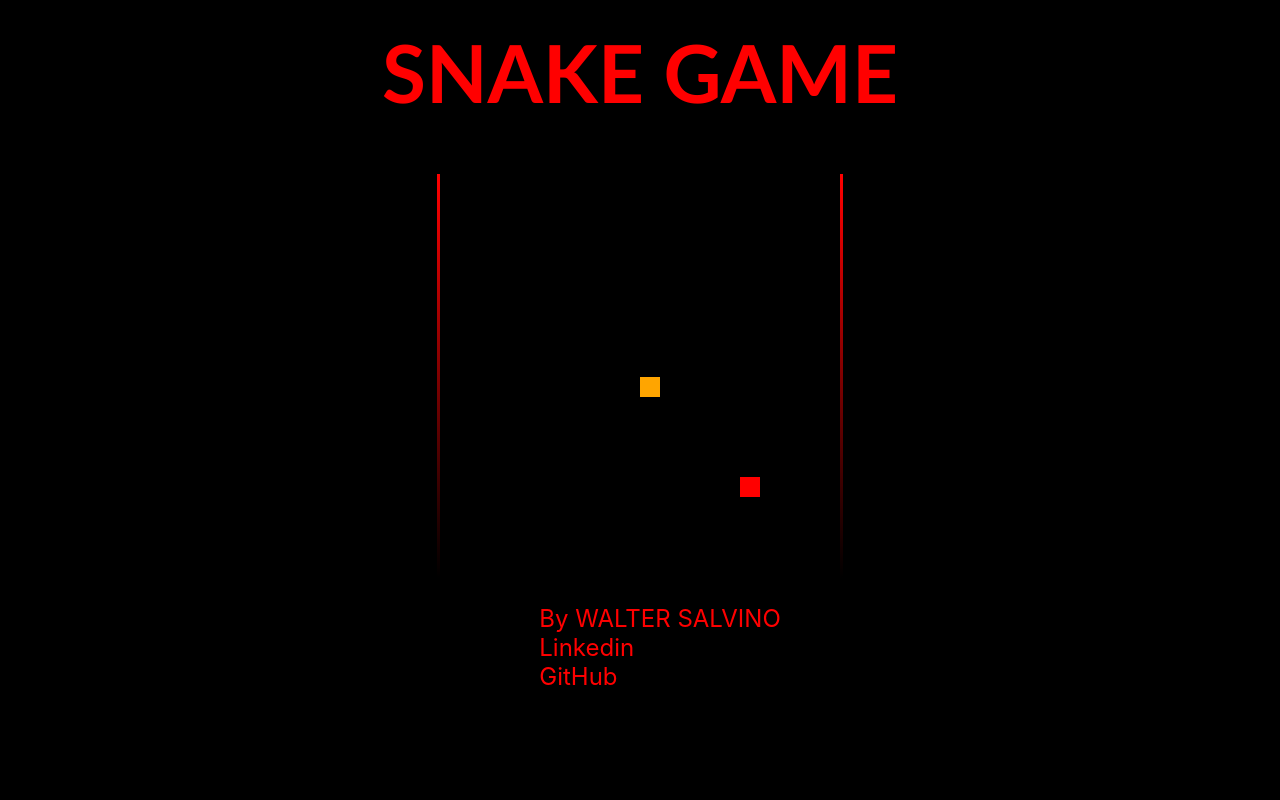
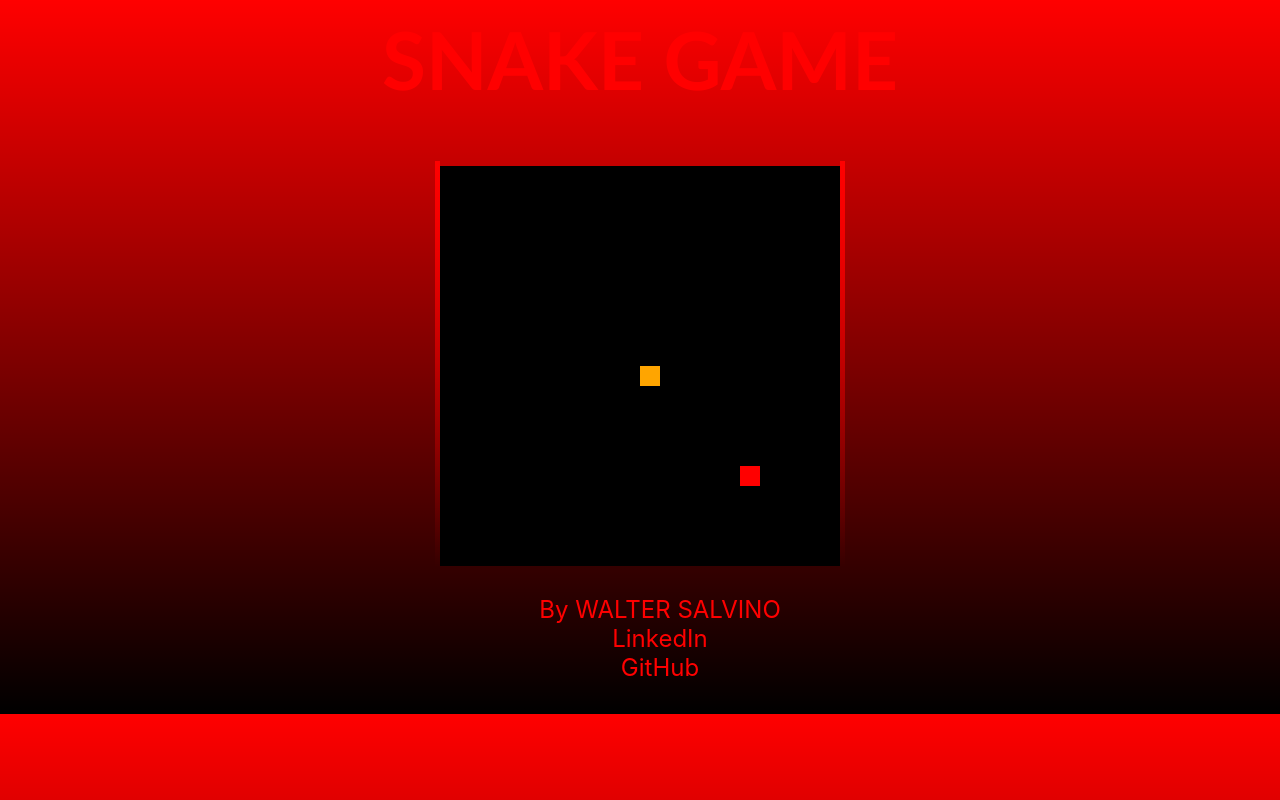
Before and after one commit to WalterSalvino/SnakeGame, a plain HTML site: page index.html in a window 1280 px wide. Drawn offline with Linux system fonts and the light colour scheme.

Commit message:
Links
Alterações dos links

```diff
--- a/display.css
+++ b/display.css
@@ -2,7 +2,7 @@
 
 .title{
     align-items: center;
-    margin-top: 1rem;
+    margin-top: 0.2rem;
     font-size: 5rem;
     text-align: center;
     text-shadow: 0.1rem;
@@ -13,7 +13,7 @@
 
 canvas{
 
-    border-width: 3px;
+    border-width: 5px;
     border-style: solid;
     border-image:
       linear-gradient(
@@ -23,12 +23,17 @@ canvas{
       ) 1 95%;
 }
 
+
+
 body{
 
+    background-image: linear-gradient(to top, rgba(255,0,0,0), rgba(255,0,0,1));
+    height: auto;
     display: flex;
     flex-direction: column;
     background-color: rgb(0, 0, 0);
     align-items: center;
+
 
 
 
@@ -37,13 +42,16 @@ body{
 
 
 .footer, a{
-    display: inline-block;
+
     color:red;
     font-size: 1.5rem;
     font-family: -apple-system, BlinkMacSystemFont, 'Segoe UI', Roboto, Oxygen, Ubuntu, Cantarell, 'Open Sans', 'Helvetica Neue', sans-serif;
     text-decoration: none;
+
 }
 
 .contact{
     list-style: none;
+    text-align: center;
+
 }
--- a/index.html
+++ b/index.html
@@ -48,12 +48,12 @@
         </li>
 
         <li>
-          <a link href="https://www.google.com.br/">
-            Linkedin
+          <a link href="https://www.linkedin.com/in/walter-silva-94b529158/" target="_blank">
+            LinkedIn
             </a>
         </li>
 
-        <li><a link href="https://www.google.com.br/">
+        <li><a link href="https://github.com/WalterSalvino" target="_blank">
                 GitHub
             </a>
 
```
